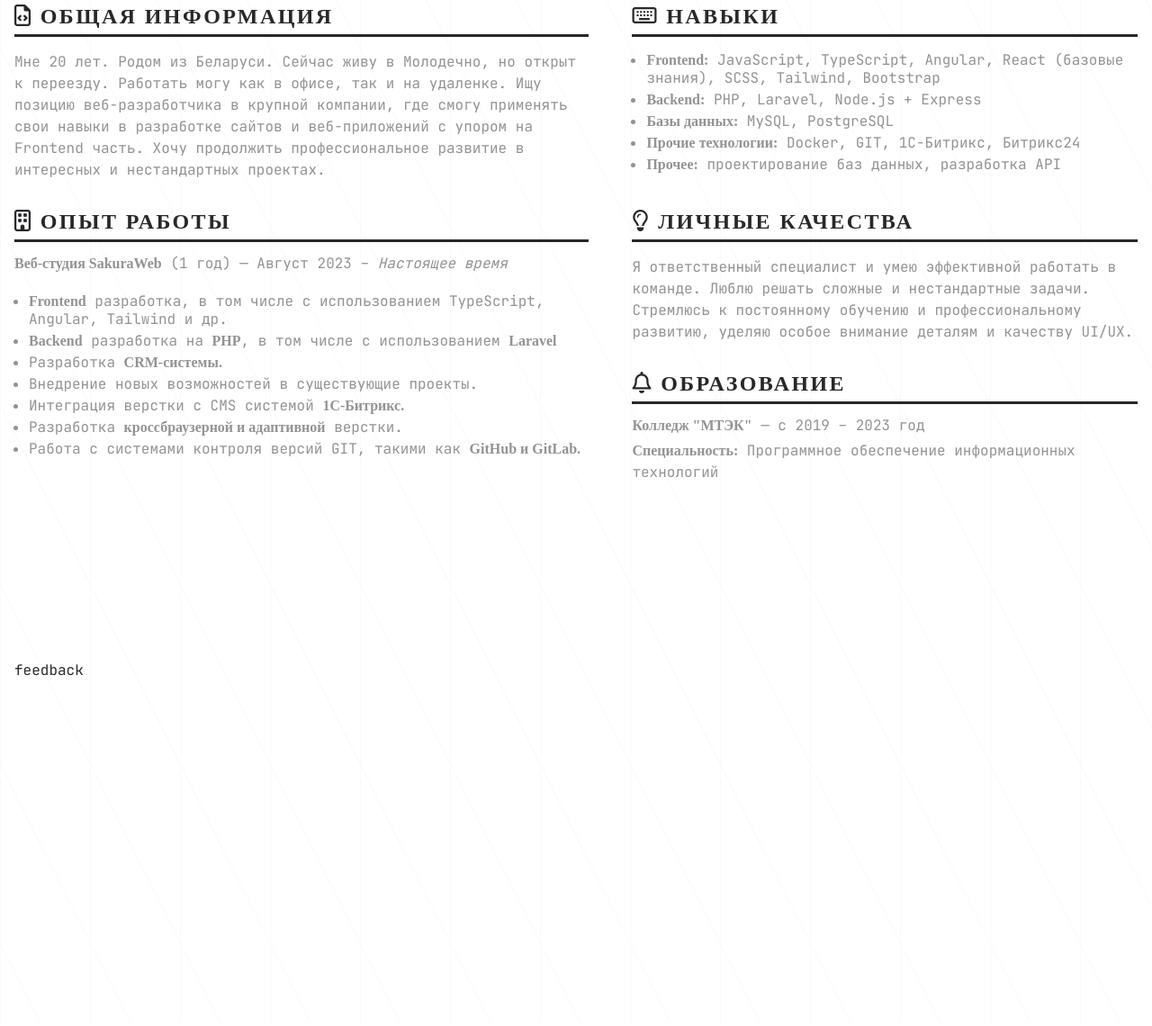
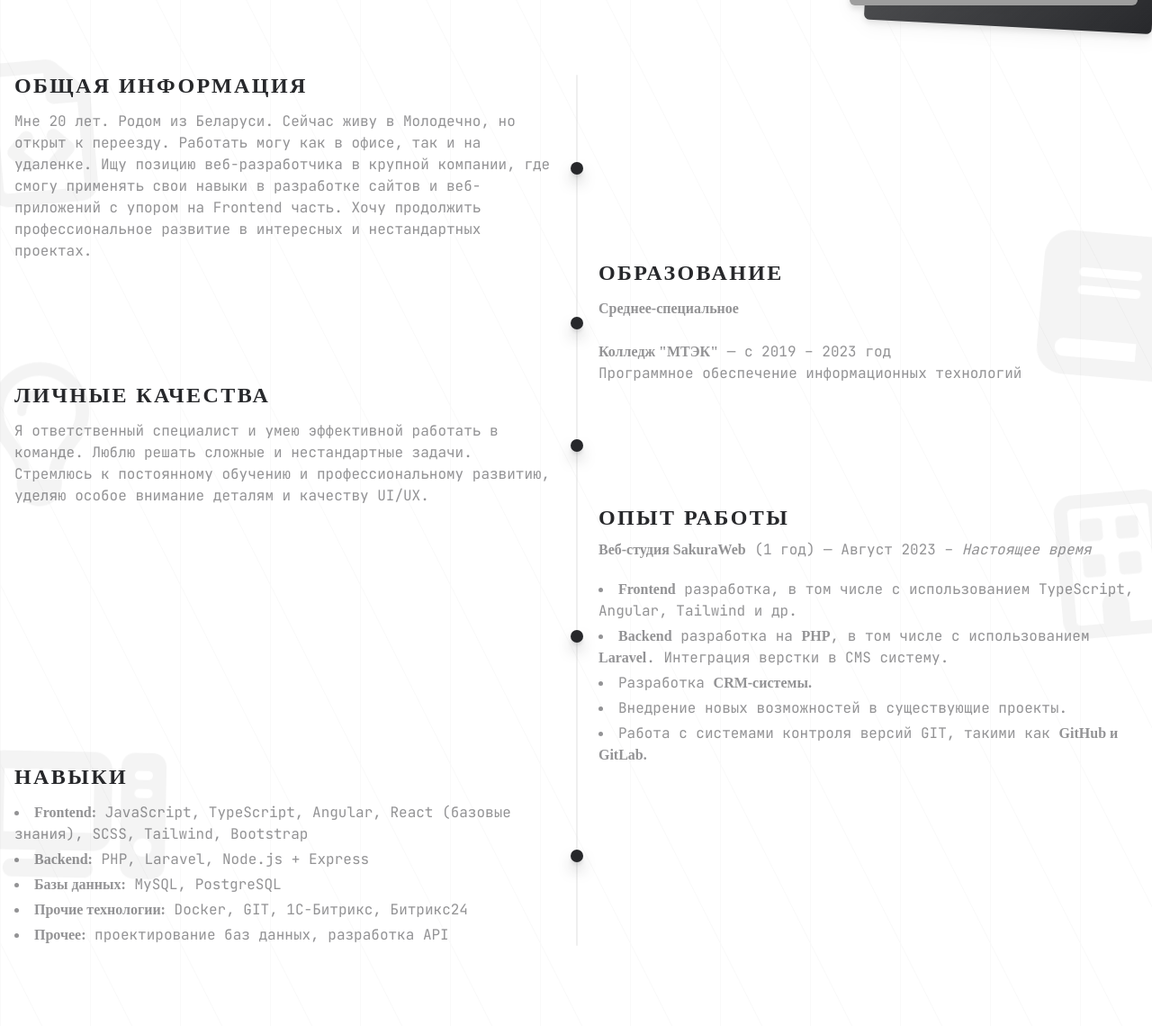
Before and after one commit to stepblazev/white-noise, a website built with Vite: page index.html in a window 1280 px wide. Shown: the part 1342-2482 px from the top of the page at 90% size. Built offline with nearby package versions, Linux system fonts and the light colour scheme; grey boxes are pictures that could not be loaded; files whose address does not match are found by name.

Commit message:
CV section

```diff
--- a/index.html
+++ b/index.html
@@ -23,9 +23,9 @@
                             <li class="header__item">
                                 <a href="#about" class="header__link">Информация</a>
                             </li>
-                            <li class="header__item">
+                            <!-- <li class="header__item">
                                 <a href="#projects" class="header__link">Проекты</a>
-                            </li>
+                            </li> -->
                             <li class="header__item">
                                 <a href="#feedback" class="header__link">Контакты</a>
                             </li>
@@ -91,8 +91,8 @@
 
             <section id="about" class="container">
 
-                <div class="pt-[200px]">
-                    <div class="relative float-right w-[240px] h-[240px] drop-shadow-lg">
+                <div class="pt-[200px] relative">
+                    <div class="absolute right-0 top-[200px] w-[320px] h-[320px] drop-shadow-lg">
                         <img src="src/assets/images/avatar.jpg" alt="AVATAR"
                             class="w-full h-full object-cover object-center rounded-md relative z-10" />
                         <div
@@ -107,9 +107,9 @@
                     </div>
                 </div>
 
-                <div class="mt-8 flex flex-col items-start">
+                <div class="mt-[32px] flex flex-col items-start">
                     <a href="https://www.google.com/maps/place/%D0%9C%D0%B8%D0%BD%D1%81%D0%BA%D0%B0%D1%8F+%D0%BE%D0%B1%D0%BB%D0%B0%D1%81%D1%82%D1%8C/"
-                        class="text-body-2 text-light cursor-pointer transition hover:text-dark">
+                        target="_blank" class="text-body-2 text-light cursor-pointer transition hover:text-dark">
                         <i class="fa-solid fa-map-location-dot"></i> Беларусь, Минская область
                     </a>
                     <a href="mailto:ohvatuki@gmail.com"
@@ -120,13 +120,19 @@
                         class="mt-3 text-body-2 text-light cursor-pointer transition hover:text-dark">
                         <i class="fa-solid fa-phone"></i> +375-44-710-24-41
                     </a>
+                    <a href="CV.pdf" target="_blank" class="mt-8 text-body-3 text-light p-4 rounded-md bg-dark transition  cursor-pointer hover:bg-dark/90">
+                        <i class="fa-solid fa-download"></i> Скачать резюме PDF
+                    </a>
                 </div>
 
-                <div class="mt-[100px] flex">
-                    <div class="flex-grow">
+                <div class="mt-[100px] cv-info">
+
                     <div class="division">
+                        <div class="division__icon" style="animation-duration: 4s;">
+                            <i class="fa-regular fa-file-code"></i>
+                        </div>
                         <div class="division__title">
-                                <i class="fa-regular fa-file-code"></i> Общая информация
+                            Общая информация
                         </div>
                         <div class="division__content">
                             <p class="leading-normal text-dark/50">
@@ -138,14 +144,83 @@
                             </p>
                         </div>
                     </div>
+
+                    <div class="division">
+                        <div class="division__icon" style="animation-duration: 6s;">
+                            <i class="fa-solid fa-book"></i>
                         </div>
-                    <div class="ml-12 basis-[45%] shrink-0">
-                        <div class="division">
                         <div class="division__title">
-                                <i class="fa-regular fa-keyboard"></i> Навыки
+                            Образование
                         </div>
                         <div class="division__content">
-                                <ul class="pl-4 text-dark/50 list-disc [&>li]:leading-[1.25] [&>li:not(:first-child)]:mt-1">
+                            <div class="text-dark/50">
+                                <p class="leading-normal">
+                                    <b>Среднее-специальное</b>
+                                    <br>
+                                    <br>
+                                    <b>Колледж "МТЭК"</b> — c 2019 – 2023 год
+                                    <br>
+                                    Программное обеспечение информационных технологий
+                                </p>
+
+                            </div>
+                        </div>
+                    </div>
+
+                    <div class="division">
+                        <div class="division__icon" style="animation-duration: 8s;">
+                            <i class="fa-regular fa-lightbulb"></i>
+                        </div>
+                        <div class="division__title">
+                            Личные качества
+                        </div>
+                        <div class="division__content">
+                            <div class="leading-normal text-dark/50">
+                                Я ответственный специалист и умею эффективной работать в команде. Люблю решать
+                                сложные и нестандартные задачи. Стремлюсь к постоянному обучению и профессиональному
+                                развитию, уделяю особое внимание деталям и качеству UI/UX.
+                            </div>
+                        </div>
+                    </div>
+
+                    <div class="division">
+                        <div class="division__icon" style="animation-duration: 4s;">
+                            <i class="fa-regular fa-building"></i>
+                        </div>
+                        <div class="division__title">
+                            Опыт работы
+                        </div>
+                        <div class="division__content">
+                            <div class="text-dark/50">
+                                <p>
+                                    <b>Веб-студия SakuraWeb</b> (1 год) — Август 2023 – <i>Настоящее время</i>
+                                </p>
+                                <ul class="mt-6 list-inside list-disc [&>li]:leading-normal [&>li:not(:first-child)]:mt-1">
+                                    <li><b>Frontend</b> разработка, в том числе с использованием TypeScript,
+                                        Angular,
+                                        Tailwind и др.
+                                    </li>
+                                    <li><b>Backend</b> разработка на <b>PHP</b>, в том числе с использованием
+                                        <b>Laravel</b>. Интеграция верстки в CMS систему.
+                                    </li>
+                                    <li>Разработка <b>CRM-системы.</b></li>
+                                    <li>Внедрение новых возможностей в существующие проекты.</li>
+                                    <li>Работа с системами контроля версий GIT, такими как <b>GitHub и GitLab.</b>
+                                    </li>
+                                </ul>
+                            </div>
+                        </div>
+                    </div>
+
+                    <div class="division">
+                        <div class="division__icon" style="animation-duration: 5s;">
+                            <i class="fa-solid fa-computer"></i>
+                        </div>
+                        <div class="division__title">
+                            Навыки
+                        </div>
+                        <div class="division__content">
+                            <ul class="text-dark/50 list-disc list-inside [&>li]:leading-normal [&>li:not(:first-child)]:mt-1">
                                 <li><b>Frontend:</b> JavaScript, TypeScript, Angular, React (базовые знания), SCSS,
                                     Tailwind, Bootstrap</li>
                                 <li><b>Backend:</b> PHP, Laravel, Node.js + Express</li>
@@ -155,71 +230,20 @@
                             </ul>
                         </div>
                     </div>
-                    </div>
-                </div>
 
-                <div class="mt-8 flex">
-                    <div class="flex-grow">
-                        <div class="division">
-                            <div class="division__title">
-                                <i class="fa-regular fa-building"></i> Опыт работы
-                            </div>
-                            <div class="division__content">
-                                <div class="text-dark/50">
-                                <p>
-                                    <b>Веб-студия SakuraWeb</b> (1 год) — Август 2023 – <i>Настоящее время</i>
-                                </p>
-                                <ul class="mt-6 pl-4 list-disc [&>li]:leading-[1.25] [&>li:not(:first-child)]:mt-1">
-                                    <li><b>Frontend</b> разработка, в том числе с использованием TypeScript, Angular,
-                                        Tailwind и др.
-                                    </li>
-                                    <li><b>Backend</b> разработка на <b>PHP</b>, в том числе с использованием
-                                        <b>Laravel</b>
-                                    </li>
-                                    <li>Разработка <b>CRM-системы.</b></li>
-                                    <li>Внедрение новых возможностей в существующие проекты.</li>
-                                    <li>Интеграция верстки с CMS системой <b>1C-Битрикс.</b></li>
-                                    <li>Разработка <b>кроссбраузерной и адаптивной</b> верстки.</li>
-                                    <li>Работа с системами контроля версий GIT, такими как <b>GitHub и GitLab.</b></li>
-                                </ul>
-                                </div>
-                            </div>
-                        </div>
-                    </div>
-                    <div class="ml-12 basis-[45%] shrink-0">
-                        <div class="division">
-                            <div class="division__title">
-                                <i class="fa-regular fa-lightbulb"></i> Личные качества
-                            </div>
-                            <div class="division__content">
-                                <div class="leading-normal text-dark/50">
-                                    Я ответственный специалист и умею эффективной работать в команде. Люблю решать
-                                    сложные и нестандартные задачи. Стремлюсь к постоянному обучению и профессиональному
-                                    развитию, уделяю особое внимание деталям и качеству UI/UX.
-                                </div>
-                            </div>
-                        </div>
-                        <div class="mt-8 division">
-                            <div class="division__title">
-                                <i class="fa-regular fa-bell"></i> Образование
-                            </div>
-                            <div class="division__content">
-                                <div class="text-dark/50">
-                                    <p><b>Колледж "МТЭК"</b> — c 2019 – 2023 год</p>
-                                    <p class="mt-2 leading-normal">
-                                        <b>Специальность:</b> Программное обеспечение информационных технологий
-                                    </p>
-                                </div>
-                            </div>
-                        </div>
-                    </div>
                 </div>
 
             </section>
 
             <section id="feedback" class="container">
-                <div class="pt-[200px]">
-                    <div class="h-[400px]">feedback</div>
+                <div class="py-[200px]">
+                    <div>Форма обратной связи</div>
+                    <form action="feedback.php" class="p-4 rounded-md flex flex-col bg-light/50">
+                        <input type="text" placeholder="Ваш E-Mail" class="p-4 border" />
+                        <textarea placeholder="Ваше сообщение..." class="mt-4 p-4 border">
+                        </textarea>
+                        <button type="submit">Отправить</button>
+                    </form>
                 </div>
             </section>
         </main>
--- a/src/js/main.ts
+++ b/src/js/main.ts
@@ -37,7 +37,7 @@ window.addEventListener('mousemove', (event: MouseEvent) => {
     $cursor.style.top = `${event.pageY}px`;
 
     const $target = event.target as HTMLElement;
-    const tags = ['A', 'BUTTON', 'INPUT'];
+    const tags = ['A', 'BUTTON', 'INPUT', 'TEXTAREA'];
     if (
         tags.includes($target.tagName) ||
         ($target.parentElement && tags.includes($target.parentElement?.tagName))
--- a/src/scss/index.scss
+++ b/src/scss/index.scss
@@ -6,9 +6,14 @@
 
 @import "./modules/header.scss";
 @import "./modules/home.scss";
+@import "./modules/cv.scss";
 
 * {
     line-height: 1;
+}
+
+html {
+    scroll-behavior: smooth;
 }
 
 body {
@@ -36,12 +41,3 @@ body {
         @apply bg-opacity-20 scale-[3] border-dark;
     }
 }
-
-.division {
-    &__title{
-        @apply pb-2 border-b-[3px] border-dark uppercase text-dark text-[24px] font-bold tracking-widest;
-    }
-    &__content {
-        @apply mt-4;
-    }
-}
--- /dev/null
+++ b/src/scss/modules/cv.scss
@@ -0,0 +1,43 @@
+.cv-info {
+    @apply relative flex flex-col;
+
+    .division {
+        @apply relative w-[48%];
+
+        &__icon {
+            @apply absolute -top-8 -left-8 text-dark/5 text-[160px] animate-leviatation;
+        }
+
+        &__title {
+            @apply uppercase text-dark text-[24px] font-bold tracking-widest relative z-10;
+        }
+
+        &__content {
+            @apply mt-4 relative z-10;
+        }
+
+        &::before {
+            content: '';
+            @apply absolute -right-[33px] top-1/2 -translate-y-1/2 w-[14px] h-[14px] bg-dark rounded-full shadow-lg shadow-dark/50;
+
+        }
+
+        &:nth-child(even) {
+            @apply self-end;
+
+            .division__icon {
+                @apply -right-8 left-[unset];
+            }
+
+            &::before {
+                content: '';
+                @apply -left-[31px];
+            }
+        }
+    }
+
+    &::before {
+        content: '';
+        @apply absolute top-0 bottom-0 left-[50%] bg-light/50 rounded-full w-[2px];
+    }
+}
--- a/tailwind.config.js
+++ b/tailwind.config.js
@@ -1,3 +1,5 @@
+import { transform } from 'typescript';
+
 /** @type {import('tailwindcss').Config} */
 export default {
     content: [
@@ -51,9 +53,15 @@ export default {
                 FadeIn: {
                     '0%': { opacity: '0' },
                 },
+                Leviatation: {
+                    '0%': { transform: 'translateY(0px) rotate(5deg)' },
+                    '50%': { transform: 'translateY(16px) rotate(-5deg)' },
+                    '100%': { transform: 'translateY(0px) rotate(5deg)' }
+                }
             },
             animation: {
                 fadein: 'FadeIn 1s ease-in-out',
+                leviatation: 'Leviatation 5s ease-in-out infinite alternate',
             },
         },
     },
```
Lines whose indentation alone changed are shown as unchanged.
